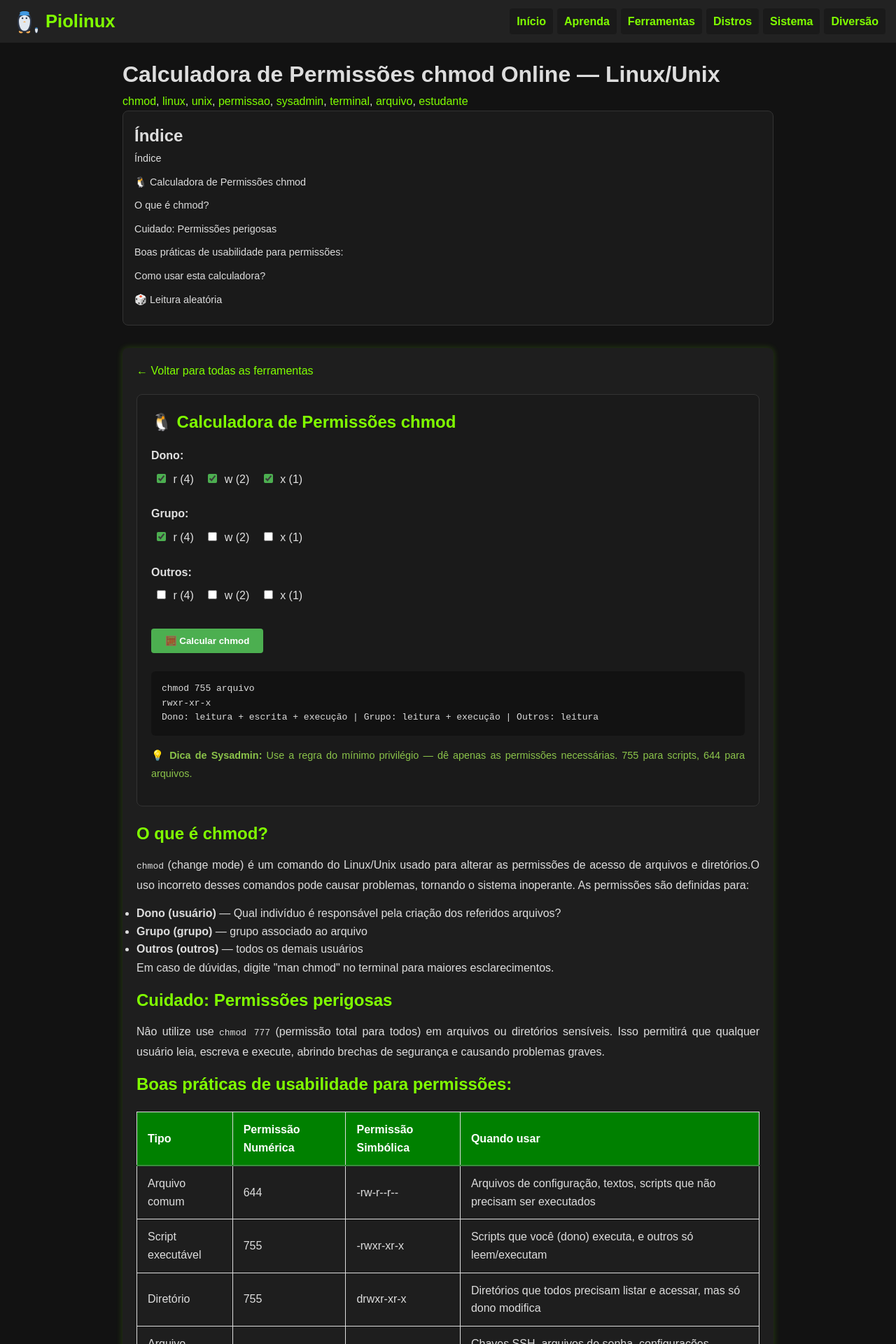
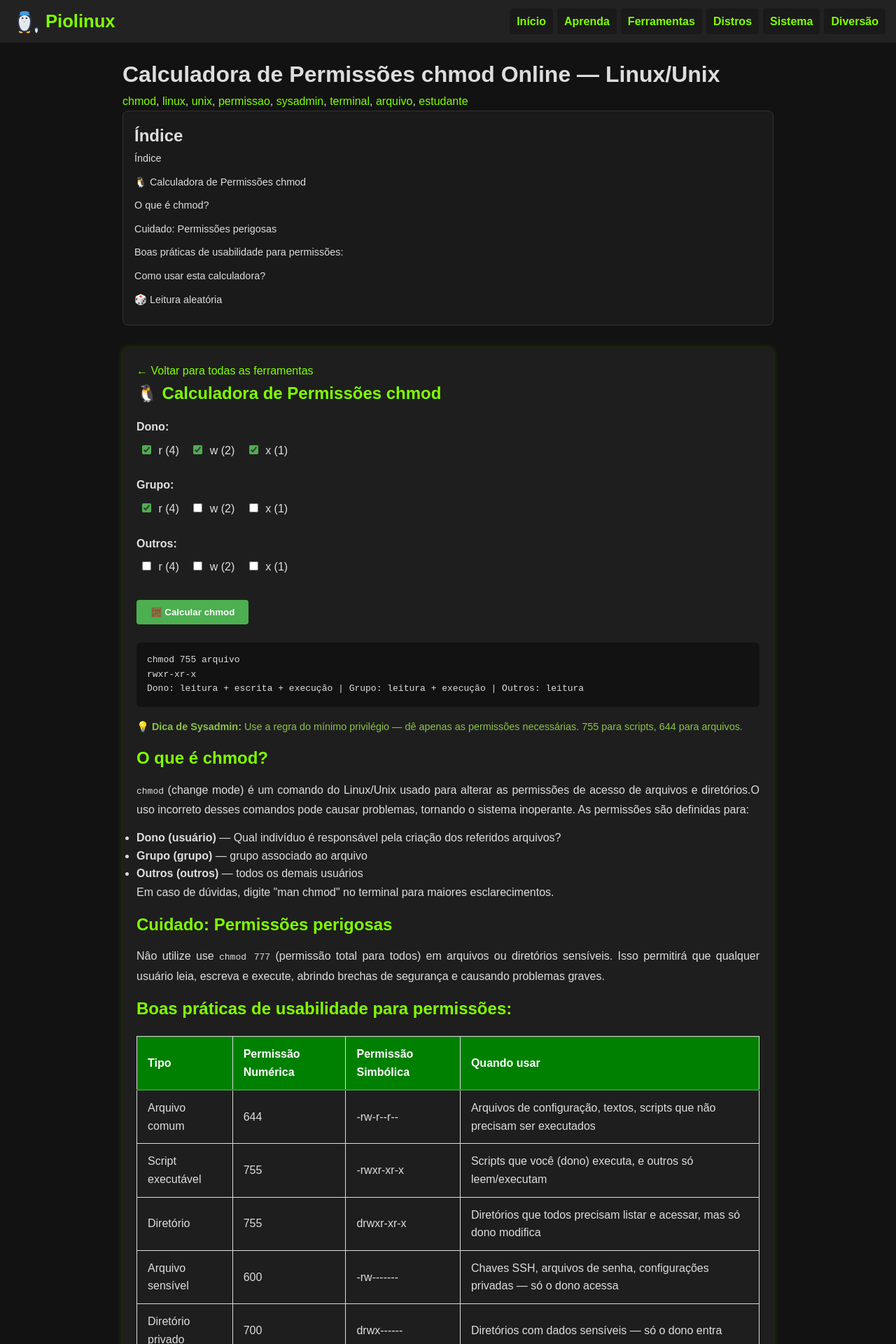
Before and after one commit to Piolinux/piolinux-site, a Jekyll site: the page built from _pages/tools/calculadora-de-permissoes-chmod-online.html, in a window 1280 px wide. Shown: the top 1920 px of the page at 70% size. Built offline with Jekyll 4.4.1, drawn with Linux system fonts in a browser that asks for light colours.

Commit message:
Update calculadora-de-permissoes-chmod-online.html

```diff
--- a/_pages/tools/calculadora-de-permissoes-chmod-online.html
+++ b/_pages/tools/calculadora-de-permissoes-chmod-online.html
@@ -21,7 +21,7 @@ tags: [chmod, linux, unix, permissao, sysadmin, terminal, arquivo, estudante]
   {% include tool-templates/chmod-calculator.html %}
 
 <!-- ============= 🔢 CALCULADORA DE PERMISSÕES CHMOD ============= -->
-<div class="tool-container" id="chmod-calculator" style="background: #1a1a1a; padding: 20px; border-radius: 8px; border: 1px solid #333; margin: 20px 0;">
+
   <h2>🐧 Calculadora de Permissões chmod</h2>
 
   <div style="margin: 16px 0;">
@@ -154,7 +154,7 @@ tags: [chmod, linux, unix, permissao, sysadmin, terminal, arquivo, estudante]
 
 </div>
 
-
+</section>
 
 <script type="application/ld+json">
 {
```
